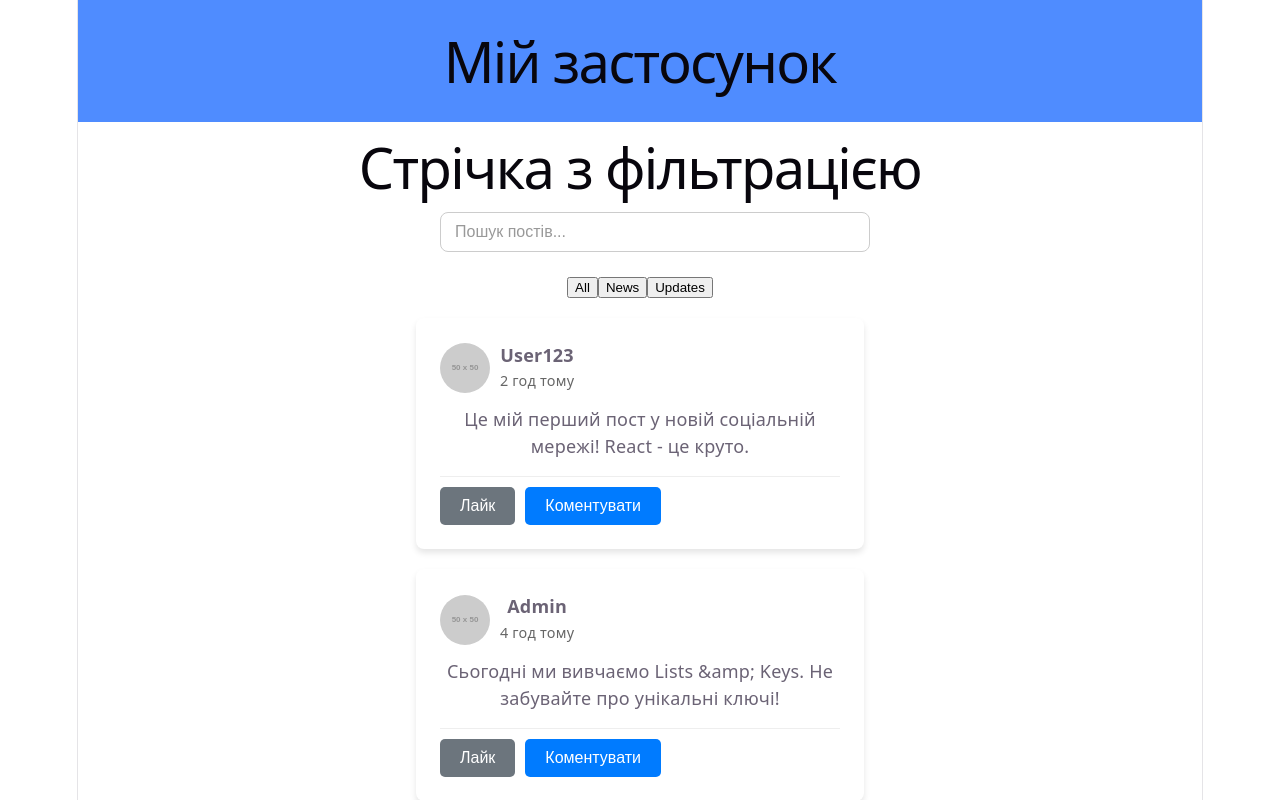
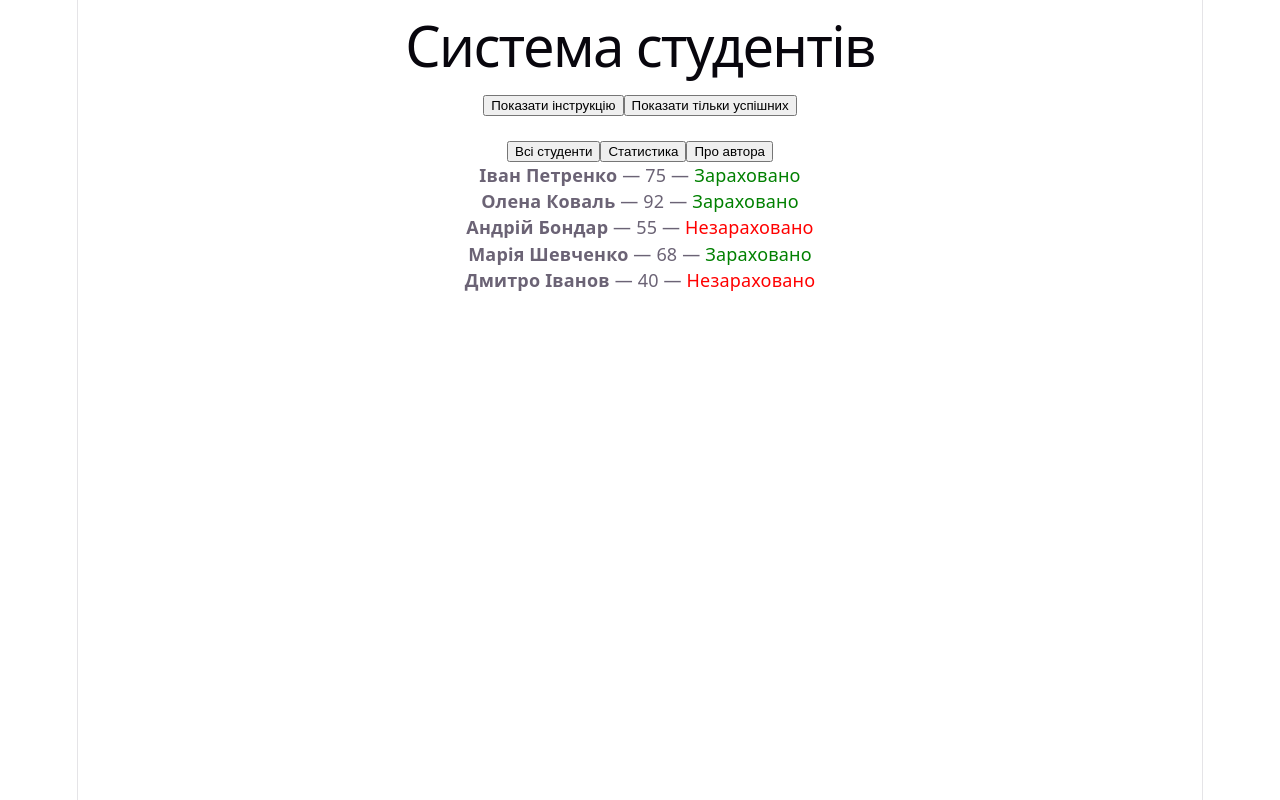
Before and after one commit to Igorlay/Messenger-ne-Max, a React (Vite) app: page / in a window 1280 px wide. Shown: the top 800 px of the page. Built offline with nearby package versions, Linux system fonts and the light colour scheme.

Commit message:
feat: add conditional rendering and tabs

```diff
--- a/src/App.jsx
+++ b/src/App.jsx
@@ -2,52 +2,117 @@ import { useState } from "react";
 import Header from "./components/molecules/Header/Header";
 import Post from "./components/molecules/Post/Post";
 import SearchBar from "./components/molecules/SearchBar/SearchBar";
-import { postsData } from "./data";
+import { students } from "./data";
 import styles from "./App.module.css";
 
 function App() {
+  // 🔹 1. Help toggle
+  const [showHelp, setShowHelp] = useState(false);
 
-const [searchTerm, setSearchTerm] = useState("");
-const [activeCategory, setActiveCategory] = useState("All");
-// Логіка фільтрації
-const filteredPosts = postsData.filter(post => {
-const matchesSearch =
-post.content.toLowerCase().includes(searchTerm.toLowerCase()) ||
-post.author.toLowerCase().includes(searchTerm.toLowerCase());
-const matchesCategory = activeCategory === "All" || post.category
-=== activeCategory;
-return matchesSearch && matchesCategory;
-});
+  // 🔹 2. Фільтр
+  const [filterActive, setFilterActive] = useState(false);
+
+  // 🔹 3. Tabs
+  const [activeTab, setActiveTab] = useState("list");
+
+  // 🔹 Фільтр студентів
+  const filteredStudents = students.filter(
+    (s) => (s.score ?? 0) >= 60
+  );
 
   return (
+    <div className={styles.appContainer}>
+      <h1>Система студентів</h1>
+
+      {/* 🔹 КНОПКА ДОВІДКИ */}
+      <button onClick={() => setShowHelp(!showHelp)}>
+        {showHelp ? "Приховати інструкцію" : "Показати інструкцію"}
+      </button>
+
+      {showHelp && (
+        <p>Довідка: Дозволяє керувати списками студентів.</p>
+      )}
+
+      {/* 🔹 КНОПКА ФІЛЬТРА */}
+      <button onClick={() => setFilterActive(!filterActive)}>
+        {filterActive ? "Показати всіх" : "Показати тільки успішних"}
+      </button>
+
+      {/* 🔹 ТАБИ */}
+      <div style={{ marginTop: "20px" }}>
+        <button
+          onClick={() => setActiveTab("list")}
+          className={activeTab === "list" ? styles.activeTab : ""}
+        >
+          Всі студенти
+        </button>
+
+        <button
+          onClick={() => setActiveTab("stats")}
+          className={activeTab === "stats" ? styles.activeTab : ""}
+        >
+          Статистика
+        </button>
+
+        <button
+          onClick={() => setActiveTab("about")}
+          className={activeTab === "about" ? styles.activeTab : ""}
+        >
+          Про автора
+        </button>
+      </div>
+
+      {/* 🔹 КОНТЕНТ */}
+      <div className={styles.content}>
+        {activeTab === "list" && (
           <>
-      <Header />
-<div className={styles.appContainer}>
-<h1>Стрічка з фільтрацією</h1>
-<SearchBar searchTerm={searchTerm} onSearchChange={setSearchTerm}
-/>
-<div className={styles.filters}>
+            {(filterActive ? filteredStudents : students).length > 0 ? (
+              (filterActive ? filteredStudents : students).map((student) => (
+                <div key={student.id}>
+                  <strong>{student.name}</strong> —{" "}
 
-{["All", "News", "Updates"].map(cat => (
-<button
-key={cat}
-onClick={() => setActiveCategory(cat)}
-className={activeCategory === cat ? styles.active : ""}
+                  {/* 🔹 Захист від undefined */}
+                  {student.score ?? "Оцінка відсутня"} —{" "}
+
+                  {/* 🔹 Колір + статус */}
+                  <span
+                    style={{
+                      color:
+                        (student.score ?? 0) >= 60 ? "green" : "red",
+                    }}
                   >
-{cat}
-</button>
-))}
+                    {(student.score ?? 0) >= 60
+                      ? "Зараховано"
+                      : "Незараховано"}
+                  </span>
                 </div>
-<div className={styles.feed}>
-{filteredPosts.length > 0 ? (
-filteredPosts.map(post => <Post key={post.id} {...post} />)
+              ))
             ) : (
-<p className={styles.empty}>Нічого не знайдено за вашим
-запитом.</p>
+              <p>За вашим запитом нікого не знайдено</p>
+            )}
+          </>
+        )}
+
+        {activeTab === "stats" && (
+          <div>
+            <h3>Статистика</h3>
+            <p>
+              Кількість студентів: {students.length}
+            </p>
+            <p>
+              Успішні: {filteredStudents.length}
+            </p>
+          </div>
+        )}
+
+        {activeTab === "about" && (
+          <div>
+            <h3>Про автора</h3>
+            <p>Це навчальний проєкт на React 🚀</p>
+          </div>
         )}
       </div>
     </div>
-    </>
   );
 }
 
--- a/src/data.js
+++ b/src/data.js
@@ -1,26 +1,7 @@
-export const postsData = [
-{
-id: 1,
-author: "User123",
-avatar: "https://placehold.co/50",
-content: "Це мій перший пост у новій соціальній мережі! React - це круто.",
-date: "2 год тому",
-likes: 5
-},
-{
-id: 2,
-author: "Admin",
-avatar: "https://placehold.co/50",
-content: "Сьогодні ми вивчаємо Lists &amp; Keys. Не забувайте про унікальні ключі!",
-date: "4 год тому",
-likes: 12
-},
-{
-id: 3,
-author: "Student_KP",
-avatar: "https://placehold.co/50",
-content: "Лабораторна робота №2 виконується успішно.",
-date: "1 день тому",
-likes: 2
-}
+export const students = [
+  { id: 1, name: "Іван Петренко", score: 75, isActive: true },
+  { id: 2, name: "Олена Коваль", score: 92, isActive: true },
+  { id: 3, name: "Андрій Бондар", score: 55, isActive: false },
+  { id: 4, name: "Марія Шевченко", score: 68, isActive: true },
+  { id: 5, name: "Дмитро Іванов", score: 40, isActive: false },
 ];
```
Lines whose indentation alone changed are shown as unchanged.
